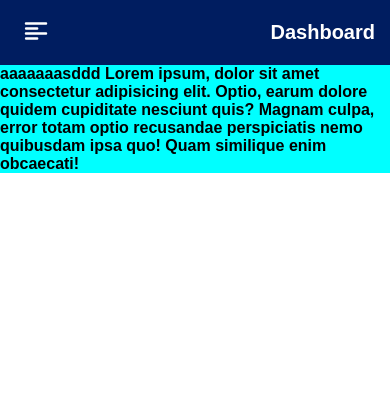
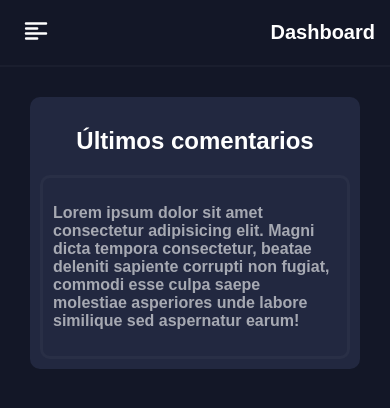
Before and after one commit to nol4lej/PHP-Auth, a PHP site: page /dashboard.php in a window 390 px wide. Shown: the top 408 px of the page. Run offline with PHP 8.4, Linux system fonts and the light colour scheme.

Commit message:
Avances dashboard responsive + navbar

```diff
--- a/src/css/dashboard.css
+++ b/src/css/dashboard.css
@@ -2,10 +2,25 @@ body{
     margin: 0;
     font-family: 'Merriweather Sans', sans-serif;
     font-weight: 700;
+    color: rgb(255, 255, 255, 1);
+    background-color: #131727
+}
+
+p{
+    color: rgb(255, 255, 255, 0.6);
 }
 
 a{
+    display: flex;
+    align-items: center;
+    gap: 15px;
     text-decoration: none;
+    color: rgb(255, 255, 255, 1);
+    text-align: left;
+}
+
+a:hover{
+    color: rgb(255, 255, 255, 0.4);
 }
 
 button{
@@ -15,5 +30,5 @@ button{
 .container{
     display: flex;
     flex-direction: column;
-    background-color: aqua;
+    /* background-color: aqua; */
 }
--- a/src/css/main-content.css
+++ b/src/css/main-content.css
@@ -1,6 +1,22 @@
-/* .container_principal{
-    border: 1px solid red;
+.container_principal{
+    /* color: rgb(195, 195, 195); */
     padding: 30px;
-    margin: 20px 20px 0 250px;
-    width: calc(100% - 250px);
-} */
+    /* width: calc(100% - 250px); */
+
+}
+
+.last_publications{
+    padding: 10px;
+    border-radius: 10px;
+    background-color: #222840;
+}
+
+.last_publications > h2{
+    text-align: center;
+}
+
+.last_publications_table{
+    border-radius: 10px;
+    padding: 10px;
+    border: 3px solid rgb(255, 255, 255, 0.03);
+}
--- a/src/css/sidebar.css
+++ b/src/css/sidebar.css
@@ -1,32 +1,18 @@
-/*
-.header{
-    padding: 20px 0 20px 0;
-    width: 100%;
-    text-align: center;
-    font-size: 30px;
-}
-
-.menu{
-    margin-top: 20px;
-    padding: 10px;
-    border: 1px solid red;
-} */
-
 .sidebar{
     display: flex;
     flex-direction: column;
-    color: #fff;
     /* height: 100vh; */
+    background-color: #131727;
 }
 
 .header{
     display: flex;
     justify-content: space-between;
     align-items: center;
-    background-color: #001d60;
     text-align: center;
     padding: 15px;
     font-size: 20px;
+    border-bottom: 2px solid rgb(255, 255, 255, 0.03);
 }
 
 .menu_button{
@@ -47,11 +33,12 @@
     padding: 15px;
     width: 40%;
     height: 100vh;
-    background-color: #00081b;
+    background-color: #131727;
+    filter: drop-shadow(0 25px 25px rgb(0 0 0 / 0.55));
 }
 
 .nav_menu{
     display: flex;
     flex-direction: column;
-    gap: 5px;
+    gap: 10px;
 }
--- a/src/php/main-content.php
+++ b/src/php/main-content.php
@@ -8,7 +8,12 @@
 </head>
 <body>
     <main class="container_principal">
-        aaaaaaasddd Lorem ipsum, dolor sit amet consectetur adipisicing elit. Optio, earum dolore quidem cupiditate nesciunt quis? Magnam culpa, error totam optio recusandae perspiciatis nemo quibusdam ipsa quo! Quam similique enim obcaecati!
+        <div class="last_publications">
+            <h2>Últimos comentarios</h2>
+            <div class="last_publications_table">
+                <p>Lorem ipsum dolor sit amet consectetur adipisicing elit. Magni dicta tempora consectetur, beatae deleniti sapiente corrupti non fugiat, commodi esse culpa saepe molestiae asperiores unde labore similique sed aspernatur earum!</p>
+            </div>
+        </div>
     </main>
 </body>
 </html>
--- a/src/php/sidebar.php
+++ b/src/php/sidebar.php
@@ -14,8 +14,18 @@
         </div>
         <div class="menu" id="menu" >
             <nav class="nav_menu">
-                <a href="">Home</a>
-                <a href="">Home</a>
+                <a href="">
+                <svg xmlns="http://www.w3.org/2000/svg" width="16" height="16" fill="currentColor" class="bi bi-house" viewBox="0 0 16 16">
+                    <path d="M8.707 1.5a1 1 0 0 0-1.414 0L.646 8.146a.5.5 0 0 0 .708.708L2 8.207V13.5A1.5 1.5 0 0 0 3.5 15h9a1.5 1.5 0 0 0 1.5-1.5V8.207l.646.647a.5.5 0 0 0 .708-.708L13 5.793V2.5a.5.5 0 0 0-.5-.5h-1a.5.5 0 0 0-.5.5v1.293L8.707 1.5ZM13 7.207V13.5a.5.5 0 0 1-.5.5h-9a.5.5 0 0 1-.5-.5V7.207l5-5 5 5Z"/>
+                </svg>
+                Dashboard
+                </a>
+                <a href="">
+                <svg xmlns="http://www.w3.org/2000/svg" width="20" height="20" fill="currentColor" class="bi bi-book" viewBox="0 0 16 16">
+                    <path d="M1 2.828c.885-.37 2.154-.769 3.388-.893 1.33-.134 2.458.063 3.112.752v9.746c-.935-.53-2.12-.603-3.213-.493-1.18.12-2.37.461-3.287.811V2.828zm7.5-.141c.654-.689 1.782-.886 3.112-.752 1.234.124 2.503.523 3.388.893v9.923c-.918-.35-2.107-.692-3.287-.81-1.094-.111-2.278-.039-3.213.492V2.687zM8 1.783C7.015.936 5.587.81 4.287.94c-1.514.153-3.042.672-3.994 1.105A.5.5 0 0 0 0 2.5v11a.5.5 0 0 0 .707.455c.882-.4 2.303-.881 3.68-1.02 1.409-.142 2.59.087 3.223.877a.5.5 0 0 0 .78 0c.633-.79 1.814-1.019 3.222-.877 1.378.139 2.8.62 3.681 1.02A.5.5 0 0 0 16 13.5v-11a.5.5 0 0 0-.293-.455c-.952-.433-2.48-.952-3.994-1.105C10.413.809 8.985.936 8 1.783z"/>
+                </svg>
+                Administrar publicaciones
+                </a>
             </nav>
         </div>
     </aside>
```
